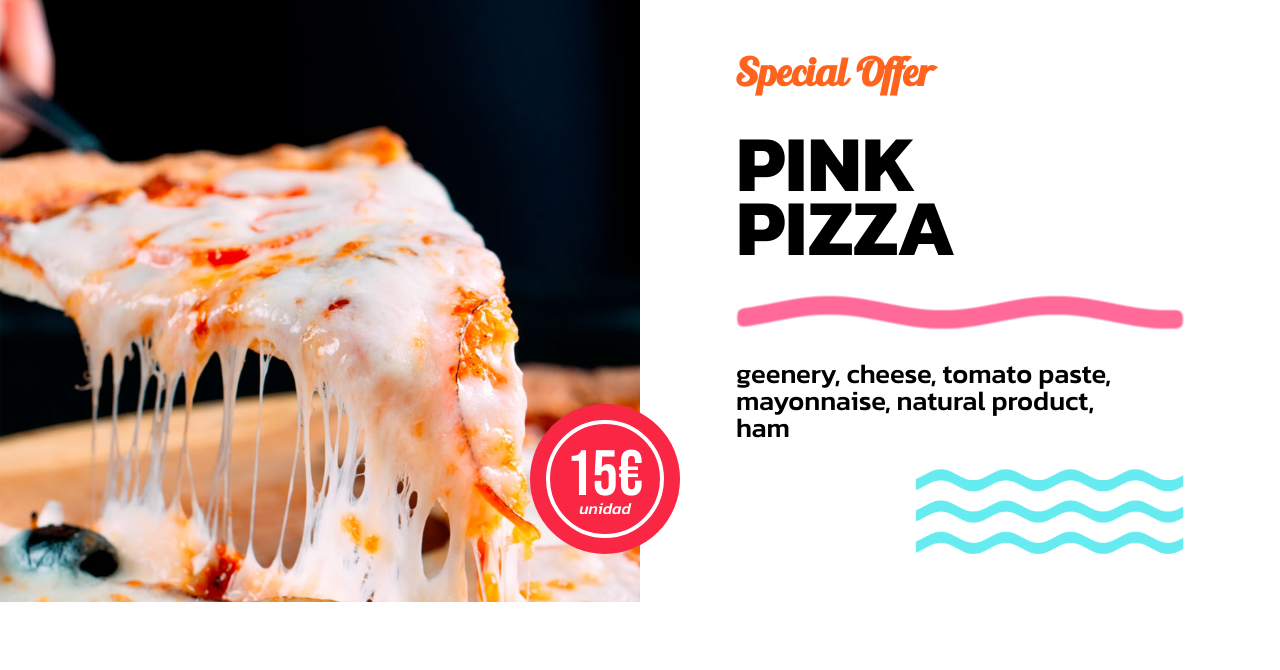
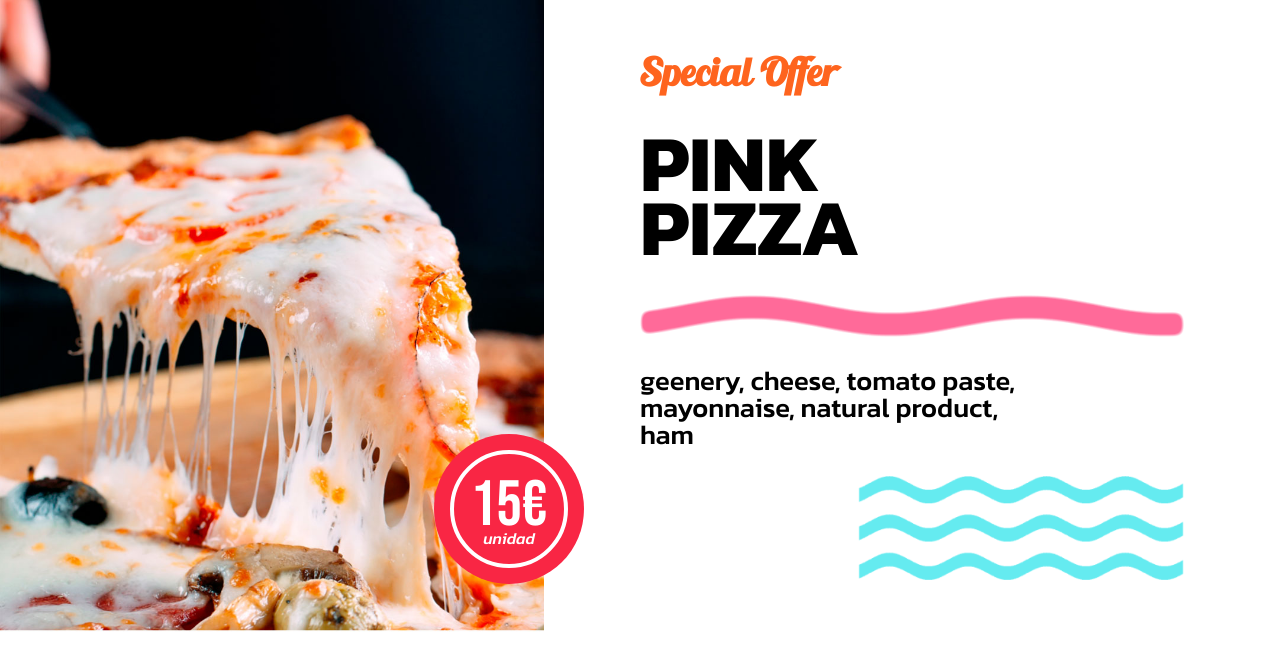
Before and after one commit to ma-o05/applets-food, a plain HTML site: page index.html in a window 1280 px wide. Drawn offline with Linux system fonts and the light colour scheme.

Commit message:
SASS optimization

```diff
--- a/index.html
+++ b/index.html
@@ -14,13 +14,18 @@
 				<p class="font-kanitmedium_italic price-qty">unidad</p>
 			</div>
 		</div>
-		<div>
-			<div class="text-content">
-				<h2 class="font-blenda_scriptregular text-subtitle">Special Offer</h2>
-				<h1 class="font-kanitbold text-title">PINK<br>PIZZA</h1>
-				<img src="line-pink.png" alt="">
-				<p class="font-kanitmedium text-description">geenery, cheese, tomato paste,<br>mayonnaise, natural product,<br>ham</p>
-				<img src="line.png" class="line-wave">
+		<div class="text-container">
+			<div class="flex-container">
+				<div class="text-content">
+					<h2 class="font-blenda_scriptregular text-subtitle">Special Offer</h2>
+					<h1 class="font-kanitbold text-title">PINK<br>PIZZA</h1>
+					<img src="line-pink.png" alt="">
+					<p class="font-kanitmedium text-description">geenery, cheese, tomato paste,<br>mayonnaise, natural product,<br>ham</p>
+				</div>
+				<div class="bottom-image">
+					<img src="line.png" class="line-wave hidde-m">
+					<img src="line-v.png" class="line-wave hidde-d">
+				</div>
 			</div>
 		</div>
 	</section>
--- /dev/null
+++ b/stylesheet.scss
@@ -0,0 +1,185 @@
+@font-face {
+    font-family: 'bebas_neueregular';
+    src: url('bebasneue-regular-webfont.woff2') format('woff2'),
+         url('bebasneue-regular-webfont.woff') format('woff');
+    font-weight: normal;
+    font-style: normal;
+}
+@font-face {
+    font-family: 'blenda_scriptregular';
+    src: url('blenda_script-webfont.woff2') format('woff2'),
+         url('blenda_script-webfont.woff') format('woff');
+    font-weight: normal;
+    font-style: normal;
+}
+@font-face {
+    font-family: 'kanitbold';
+    src: url('kanit-bold-webfont.woff2') format('woff2'),
+         url('kanit-bold-webfont.woff') format('woff');
+    font-weight: normal;
+    font-style: normal;
+}
+@font-face {
+    font-family: 'kanitmedium';
+    src: url('kanit-medium-webfont.woff2') format('woff2'),
+         url('kanit-medium-webfont.woff') format('woff');
+    font-weight: normal;
+    font-style: normal;
+}
+@font-face {
+    font-family: 'kanitmedium_italic';
+    src: url('kanit-mediumitalic-webfont.woff2') format('woff2'),
+         url('kanit-mediumitalic-webfont.woff') format('woff');
+    font-weight: normal;
+    font-style: normal;
+}
+body{
+    margin: 0;
+    padding: 0;
+    *{
+        box-sizing: border-box;
+    }
+}
+img{
+    max-width: 100%;
+}
+.font-blenda_scriptregular{
+    font-family: 'blenda_scriptregular';
+}
+.font-kanitbold{
+    font-family: 'kanitbold';
+}
+.font-kanitmedium{
+    font-family: 'kanitmedium';
+}
+.font-kanitmedium_italic{
+    font-family: 'kanitmedium_italic';
+}
+.font-bebas_neueregular{
+    font-family: 'bebas_neueregular';
+}
+.flex-container{
+    display: flex;
+    flex-wrap: wrap;
+    > div{
+        position: relative;
+        flex: 0 0 auto;
+        width: 100%;
+        @media (min-width: 414px) {
+            flex: 1 0 0%;
+        }
+    }
+}
+.image-cover-background{
+    background-image: url(pizza.jpg);
+    background-repeat: no-repeat;
+    background-size: cover;
+    min-height: 50vh;
+    @media (min-width: 414px) {
+        flex: 1 0 0%;
+    }
+}
+.text-container{
+    padding: 3rem;
+    @media (min-width: 414px) {
+        padding: 3rem 6rem;
+    }
+}
+div.text-content{
+    flex: 0 0 auto;
+    width: 75%;
+    @media (min-width: 414px) {
+        width: 100%;
+        flex: 0 0 auto;
+    }
+    @media (max-width: 414px) {
+        padding: 0 1rem 0;
+    }
+    .text-title{
+        line-height: 2.25rem;
+        font-size: 3rem;
+        margin: 0 0 2rem;
+        @media (min-width: 414px) {
+            line-height: 4rem;
+            font-size: 5rem;
+            margin: 0 0 2rem;
+        }
+    }
+    .text-subtitle{
+        color: #fe641e;
+        font-size: 1.4em;
+        margin: 0 0 1rem;
+        @media (min-width: 414px) {
+            font-size: 2.4em;
+            margin: 0 0 2rem;
+        }
+    }
+    .text-description{
+        font-size: 1em;
+        @media (min-width: 414px) {
+            font-size: 1.7rem;
+        }
+    }
+    .line-wave{
+        display: block;
+        width: 100%;
+        height: auto;
+        margin-left: auto;
+        @media (min-width: 414px) {
+            width: 60%;
+        }
+    }
+}
+.price{
+    position: absolute;
+    background-color: #f92644;
+    color: #fff;
+    padding: 2rem;
+    text-align: center;
+    border-radius: 50%;
+    width: 150px;
+    height: 150px;
+    right: -2.5rem;
+    bottom: 3rem;
+    @media (max-width: 414px) {
+        top: 95%;
+        right: 1.5rem;
+    }
+}
+.price:before{
+    content: '';
+    border: 4px solid #fff;
+    top: 1rem;
+    position: absolute;
+    left: 1rem;
+    bottom: 1rem;
+    right: 1rem;
+    border-radius: 50%;
+}
+.price p{
+    margin: 0;
+}
+.price .price-ammount{
+    font-size: 4rem;
+    line-height: 3.5rem;
+    margin-top: .14em;
+}
+div.bottom-image{
+    flex: 0 0 auto;
+    width: 25%;
+    margin-left: auto;
+    @media (min-width: 414px) {
+        width: 60%;
+        flex: 0 0 auto;
+    }
+}
+.hidde-d{
+    @media (min-width: 414px) {
+        display: none;
+    }
+}
+.hidde-m{
+    @media (max-width: 414px) {
+        display: none;
+    }
+}
```
Also changed, not shown: line-v.png (added), stylesheet.css, 1 other file.
